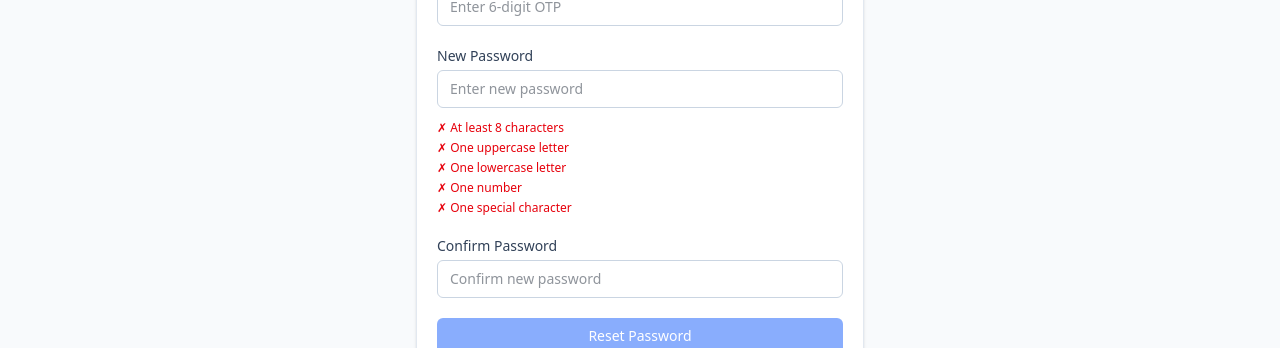
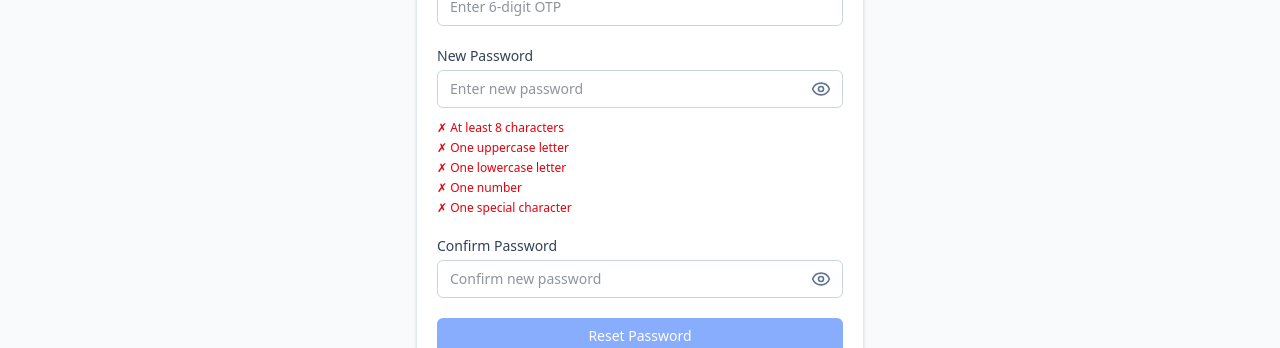
Before and after one commit to chandu5t/society-maintenance-tracker, a Next.js app: page /reset-password in a window 1280 px wide. Shown: the part 392-740 px from the top of the page. Built offline with nearby package versions, Linux system fonts and the light colour scheme; no server answers.

Commit message:
Add password visibility toggle to reset password page

```diff
--- a/src/app/login/page.tsx
+++ b/src/app/login/page.tsx
@@ -2,10 +2,14 @@
 
 import { FormEvent, useState } from "react";
 import Link from "next/link";
+import { Eye, EyeOff } from "lucide-react";
 
 export default function LoginPage() {
   const [email, setEmail] = useState("");
   const [password, setPassword] = useState("");
+
+  const [showPassword, setShowPassword] =
+    useState(false);
 
   const [error, setError] = useState("");
   const [loading, setLoading] = useState(false);
@@ -64,8 +68,8 @@ export default function LoginPage() {
         </h1>
 
         <p className="text-center text-slate-500 mb-6">
-          Sign in to your Society Maintenance Tracker
-          account.
+          Sign in to your Society Maintenance
+          Tracker account.
         </p>
 
         <form
@@ -94,16 +98,45 @@ export default function LoginPage() {
               Password
             </label>
 
+            <div className="relative">
               <input
-              type="password"
-              className="input"
+                type={
+                  showPassword
+                    ? "text"
+                    : "password"
+                }
+                className="input pr-12"
                 placeholder="Enter your password"
                 value={password}
                 onChange={(e) =>
-                setPassword(e.target.value)
+                  setPassword(
+                    e.target.value
+                  )
                 }
                 required
               />
+
+              <button
+                type="button"
+                onClick={() =>
+                  setShowPassword(
+                    !showPassword
+                  )
+                }
+                className="absolute inset-y-0 right-3 flex items-center text-slate-500 hover:text-slate-700"
+                aria-label={
+                  showPassword
+                    ? "Hide password"
+                    : "Show password"
+                }
+              >
+                {showPassword ? (
+                  <EyeOff size={20} />
+                ) : (
+                  <Eye size={20} />
+                )}
+              </button>
+            </div>
           </div>
 
           {/* Forgot Password */}
--- a/src/app/register/page.tsx
+++ b/src/app/register/page.tsx
@@ -223,8 +223,10 @@ export default function RegisterPage() {
         return;
       }
 
-      router.push("/resident");
-      router.refresh();
+      // Force a full page reload so the
+      // authentication cookie is available
+      // and the navbar reloads correctly.
+      window.location.href = "/resident";
     } catch {
       setError(
         "Something went wrong. Please try again."
--- a/src/app/reset-password/page.tsx
+++ b/src/app/reset-password/page.tsx
@@ -9,6 +9,7 @@ import {
 } from "react";
 
 import Link from "next/link";
+import { Eye, EyeOff } from "lucide-react";
 import { useRouter, useSearchParams } from "next/navigation";
 
 import PasswordStrength from "@/components/PasswordStrength";
@@ -27,6 +28,14 @@ function ResetPasswordForm() {
   const [password, setPassword] = useState("");
   const [confirmPassword, setConfirmPassword] =
     useState("");
+
+  const [showPassword, setShowPassword] =
+  useState(false);
+
+  const [
+    showConfirmPassword,
+    setShowConfirmPassword,
+  ] = useState(false);
 
   const [loading, setLoading] = useState(false);
   const [error, setError] = useState("");
@@ -244,9 +253,14 @@ function ResetPasswordForm() {
               New Password
             </label>
 
+            <div className="relative">
               <input
-              type="password"
-              className="input"
+                type={
+                  showPassword
+                    ? "text"
+                    : "password"
+                }
+                className="input pr-12"
                 placeholder="Enter new password"
                 required
                 value={password}
@@ -256,6 +270,28 @@ function ResetPasswordForm() {
                   )
                 }
               />
+
+              <button
+                type="button"
+                onClick={() =>
+                  setShowPassword(
+                    !showPassword
+                  )
+                }
+                className="absolute inset-y-0 right-3 flex items-center text-slate-500 hover:text-slate-700"
+                aria-label={
+                  showPassword
+                    ? "Hide password"
+                    : "Show password"
+                }
+              >
+                {showPassword ? (
+                  <EyeOff size={20} />
+                ) : (
+                  <Eye size={20} />
+                )}
+              </button>
+            </div>
 
             <PasswordStrength
               password={password}
@@ -334,9 +370,14 @@ function ResetPasswordForm() {
               Confirm Password
             </label>
 
+            <div className="relative">
               <input
-              type="password"
-              className="input"
+                type={
+                  showConfirmPassword
+                    ? "text"
+                    : "password"
+                }
+                className="input pr-12"
                 placeholder="Confirm new password"
                 required
                 value={confirmPassword}
@@ -346,6 +387,28 @@ function ResetPasswordForm() {
                   )
                 }
               />
+
+              <button
+                type="button"
+                onClick={() =>
+                  setShowConfirmPassword(
+                    !showConfirmPassword
+                  )
+                }
+                className="absolute inset-y-0 right-3 flex items-center text-slate-500 hover:text-slate-700"
+                aria-label={
+                  showConfirmPassword
+                    ? "Hide password"
+                    : "Show password"
+                }
+              >
+                {showConfirmPassword ? (
+                  <EyeOff size={20} />
+                ) : (
+                  <Eye size={20} />
+                )}
+              </button>
+            </div>
 
             {confirmPassword && (
               <p
```
Lines whose indentation alone changed are shown as unchanged.
